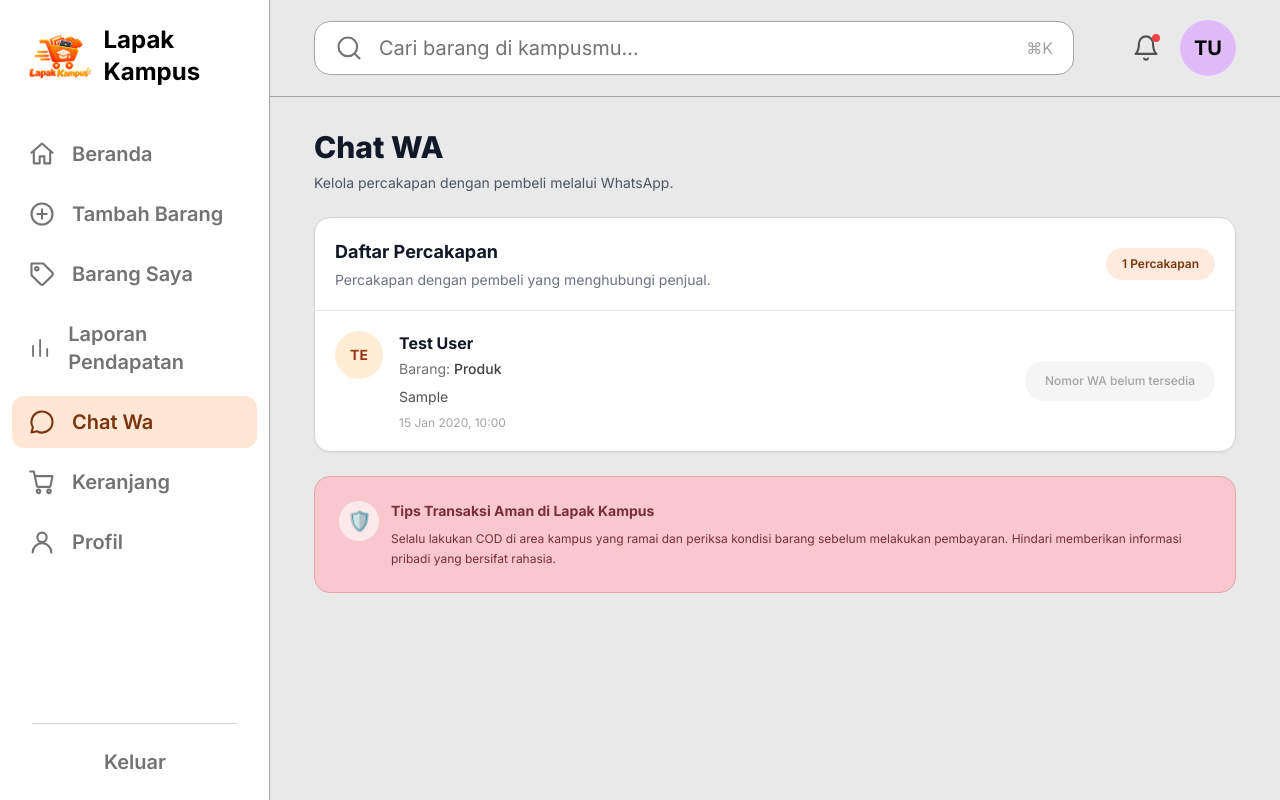
After one commit to icaal23/Lapak_Mahasiswa.Kelompok1, a Laravel app: page /chat in a window 1280 px wide. The commit adds this page. Run offline with Laravel 12, Linux system fonts and the light colour scheme; a user stored in the database is signed in; data comes from the database, SQL or seed files in the repository; tables that the repository leaves empty hold one stand-in row (values such as "Sample post"); style sheets or scripts are compiled from the project's sources.

Commit message:
Menambahkan fitur Chat WhatsApp

```diff
--- /dev/null
+++ b/app/Http/Controllers/ChatWaController.php
@@ -0,0 +1,50 @@
+<?php
+
+namespace App\Http\Controllers;
+
+use App\Models\ChatWa;
+use App\Models\Barang;
+use Illuminate\Http\Request;
+use Illuminate\Support\Facades\Auth;
+
+class ChatWaController extends Controller
+{
+    // Menampilkan halaman Chat WA (Kosong jika belum ada yang chat)
+  public function index()
+{
+    $chats = ChatWa::with(['pembeli', 'barang'])
+        ->where('penjual_id', Auth::id())
+        ->latest()
+        ->get();
+
+    // TAMBAHKAN BARIS INI UNTUK MENGECEK APAKAH DATA ADA
+    // dd($chats, Auth::id());
+
+    return view('chat.index', compact('chats'));
+}
+
+    // Dipanggil saat pembeli klik tombol "Chat Penjual" di halaman barang
+    public function mulaiChat(Request $request, $barang_id)
+    {
+        $barang = Barang::with('user')->findOrFail($barang_id);
+        $pesan = $request->input('pesan', 'Halo, apakah barang "' . $barang->nama_barang . '" masih ada kak?');
+
+        // Simpan atau perbarui riwayat chat agar muncul di menu Chat Wa penjual
+        ChatWa::updateOrCreate(
+            [
+                'penjual_id' => $barang->user_id,
+                'pembeli_id' => Auth::id(),
+                'barang_id'  => $barang->id,
+            ],
+            [
+                'pesan' => $pesan,
+            ]
+        );
+
+        // Format nomor HP penjual ke format internasional (62...)
+        $no_wa = preg_replace('/^0/', '62', $barang->user->no_hp ?? '628123456789');
+        $url_wa = "https://wa.me/{$no_wa}?text=" . urlencode($pesan);
+
+        return redirect()->away($url_wa);
+    }
+}
--- /dev/null
+++ b/app/Models/ChatWa.php
@@ -0,0 +1,28 @@
+<?php
+
+namespace App\Models;
+
+use Illuminate\Database\Eloquent\Factories\HasFactory;
+use Illuminate\Database\Eloquent\Model;
+
+class ChatWa extends Model
+{
+    use HasFactory;
+
+    protected $fillable = ['penjual_id', 'pembeli_id', 'barang_id', 'pesan'];
+
+    public function pembeli()
+    {
+        return $this->belongsTo(User::class, 'pembeli_id');
+    }
+
+    public function penjual()
+    {
+        return $this->belongsTo(User::class, 'penjual_id');
+    }
+
+    public function barang()
+    {
+        return $this->belongsTo(Barang::class, 'barang_id');
+    }
+}
--- a/config/database.php
+++ b/config/database.php
@@ -58,7 +58,7 @@ return [
             'strict' => true,
             'engine' => null,
             'options' => extension_loaded('pdo_mysql') ? array_filter([
-                PDO::MYSQL_ATTR_SSL_CA => env('MYSQL_ATTR_SSL_CA'),
+                \Pdo\Mysql::ATTR_SSL_CA => env('MYSQL_ATTR_SSL_CA'),
             ]) : [],
         ],
 
@@ -78,7 +78,7 @@ return [
             'strict' => true,
             'engine' => null,
             'options' => extension_loaded('pdo_mysql') ? array_filter([
-                PDO::MYSQL_ATTR_SSL_CA => env('MYSQL_ATTR_SSL_CA'),
+                \Pdo\Mysql::ATTR_SSL_CA => env('MYSQL_ATTR_SSL_CA'),
             ]) : [],
         ],
 
--- /dev/null
+++ b/resources/views/chat/index.blade.php
@@ -0,0 +1,175 @@
+
+@extends('layouts.mahasiswa')
+
+@section('title', 'Chat WA - Lapak Kampus')
+
+@section('content')
+
+    {{-- JUDUL HALAMAN --}}
+    <div class="mb-6">
+        <h1 class="text-3xl font-extrabold text-gray-900">
+            Chat WA
+        </h1>
+
+        <p class="mt-2 text-sm text-gray-600">
+            Kelola percakapan dengan pembeli melalui WhatsApp.
+        </p>
+    </div>
+
+    {{-- NOTIFIKASI ERROR --}}
+    @if(session('error'))
+        <div class="mb-5 rounded-xl border border-red-200 bg-red-100 p-4 text-sm text-red-700">
+            {{ session('error') }}
+        </div>
+    @endif
+
+    {{-- DAFTAR CHAT --}}
+    <div class="overflow-hidden rounded-2xl border border-neutral-300 bg-white shadow-sm">
+
+        {{-- HEADER DAFTAR CHAT --}}
+        <div class="flex flex-col gap-2 border-b border-neutral-200 p-5 sm:flex-row sm:items-center sm:justify-between">
+            <div>
+                <h2 class="text-lg font-bold text-gray-900">
+                    Daftar Percakapan
+                </h2>
+
+                <p class="mt-1 text-sm text-gray-500">
+                    Percakapan dengan pembeli yang menghubungi penjual.
+                </p>
+            </div>
+
+            <span class="w-fit rounded-full bg-brand/20 px-4 py-2 text-xs font-semibold text-amber-900">
+                {{ $chats->count() }} Percakapan
+            </span>
+        </div>
+
+        @forelse($chats as $chat)
+
+            {{-- ITEM CHAT --}}
+            <div class="flex flex-col gap-4 border-b border-neutral-200 p-5 transition hover:bg-neutral-50 last:border-b-0 sm:flex-row sm:items-center sm:justify-between">
+
+                {{-- INFORMASI PEMBELI --}}
+                <div class="flex min-w-0 items-start gap-4">
+
+                    {{-- FOTO / INISIAL PEMBELI --}}
+                    <div class="flex size-12 shrink-0 items-center justify-center rounded-full bg-orange-100 text-sm font-bold text-orange-800">
+                        {{ strtoupper(substr($chat->pembeli->name ?? 'U', 0, 2)) }}
+                    </div>
+
+                    {{-- DETAIL CHAT --}}
+                    <div class="min-w-0 flex-1">
+
+                        <h3 class="break-words font-bold text-gray-900">
+                            {{ $chat->pembeli->name ?? 'Pengguna' }}
+                        </h3>
+
+                        <p class="mt-1 break-words text-sm text-neutral-500">
+                            Barang:
+                            <span class="font-medium text-neutral-700">
+                                {{ $chat->barang->nama_barang ?? 'Produk' }}
+                            </span>
+                        </p>
+
+                        <p class="mt-2 break-words text-sm text-neutral-600">
+                            {{ $chat->pesan ?? 'Belum ada pesan.' }}
+                        </p>
+
+                        @if($chat->created_at)
+                            <p class="mt-2 text-xs text-neutral-400">
+                                {{ $chat->created_at->format('d M Y, H:i') }}
+                            </p>
+                        @endif
+
+                    </div>
+                </div>
+
+                {{-- TOMBOL WHATSAPP --}}
+                @php
+                    $nomor = preg_replace(
+                        '/\D/',
+                        '',
+                        $chat->pembeli->no_hp ?? ''
+                    );
+
+                    if (str_starts_with($nomor, '0')) {
+                        $nomor = '62' . substr($nomor, 1);
+                    }
+                @endphp
+
+                <div class="shrink-0">
+
+                    @if($nomor)
+
+                        <a
+                            href="https://wa.me/{{ $nomor }}"
+                            target="_blank"
+                            rel="noopener noreferrer"
+                            class="flex w-full items-center justify-center gap-2 rounded-full bg-green-500 px-6 py-3 text-sm font-semibold text-white transition hover:bg-green-600 sm:w-auto"
+                        >
+                            <span class="text-base">☏</span>
+                            Chat WhatsApp
+                        </a>
+
+                    @else
+
+                        <span class="block rounded-full bg-neutral-100 px-5 py-3 text-center text-xs font-medium text-neutral-400">
+                            Nomor WA belum tersedia
+                        </span>
+
+                    @endif
+
+                </div>
+
+            </div>
+
+        @empty
+
+            {{-- JIKA BELUM ADA CHAT --}}
+            <div class="px-6 py-16 text-center">
+
+                <div class="mx-auto mb-5 flex size-20 items-center justify-center rounded-full bg-green-50">
+                    <span class="text-4xl">💬</span>
+                </div>
+
+                <h3 class="text-lg font-bold text-gray-800">
+                    Belum Ada Percakapan
+                </h3>
+
+                <p class="mx-auto mt-2 max-w-md text-sm leading-relaxed text-gray-500">
+                    Percakapan dari pembeli akan muncul di sini
+                    ketika mereka menghubungi penjual melalui
+                    tombol Chat Penjual.
+                </p>
+
+            </div>
+
+        @endforelse
+
+    </div>
+
+    {{-- BANNER TIPS TRANSAKSI --}}
+    <div class="mt-6 rounded-2xl border border-[#E5A3AC] bg-[#F8C8CE] p-5 text-[#7A2E38] md:p-6">
+
+        <div class="flex items-start gap-3">
+
+            <div class="flex size-10 shrink-0 items-center justify-center rounded-full bg-white/60">
+                <span class="text-xl">🛡️</span>
+            </div>
+
+            <div>
+                <p class="text-sm font-bold">
+                    Tips Transaksi Aman di Lapak Kampus
+                </p>
+
+                <p class="mt-2 text-xs leading-relaxed">
+                    Selalu lakukan COD di area kampus yang ramai
+                    dan periksa kondisi barang sebelum melakukan pembayaran.
+                    Hindari memberikan informasi pribadi yang bersifat rahasia.
+                </p>
+            </div>
+
+        </div>
+
+    </div>
+
+@endsection
--- a/resources/views/layouts/mahasiswa.blade.php
+++ b/resources/views/layouts/mahasiswa.blade.php
@@ -15,7 +15,7 @@
         ['Tambah Barang', 'tambah', route('barang.create'), request()->routeIs('barang.create')],
         ['Barang Saya', 'tag', route('barang.index'), request()->routeIs('barang.index', 'barang.edit')],
         ['Laporan Pendapatan', 'chart',     '#',                    false],
-        ['Chat Wa',            'chat',      '#',                    false],
+        ['Chat Wa', 'chat', route('chat.index'), request()->routeIs('chat.index')],
         ['Keranjang',          'keranjang', '#',                    false],
         ['Profil',             'user',      route('profile.edit'),  request()->routeIs('profile.*')],
     ];
--- a/routes/web.php
+++ b/routes/web.php
@@ -1,29 +1,92 @@
+
 <?php
+
+use Illuminate\Support\Facades\Route;
 
 use App\Http\Controllers\BerandaController;
 use App\Http\Controllers\ProfileController;
-use Illuminate\Support\Facades\Route;
 use App\Http\Controllers\DashboardController;
 use App\Http\Controllers\BarangController;
+use App\Http\Controllers\ChatWaController;
 
-Route::get('/', [BerandaController::class, 'index'])->name('beranda');
+
+// ==========================================
+// HALAMAN UTAMA (PUBLIK)
+// ==========================================
+
+Route::get('/', [BerandaController::class, 'index'])
+    ->name('beranda');
+
+
+// ==========================================
+// HALAMAN DASHBOARD
+// ==========================================
 
 Route::get('/dashboard', [DashboardController::class, 'index'])
-    ->middleware('auth')
+    ->middleware(['auth'])
     ->name('dashboard');
 
+
+// ==========================================
+// ROUTE YANG MEMERLUKAN LOGIN
+// ==========================================
+
 Route::middleware('auth')->group(function () {
-    Route::get('/barang/tambah', [BarangController::class, 'create'])->name('barang.create');
-    Route::post('/barang', [BarangController::class, 'store'])->name('barang.store');
 
-    Route::get('/barang', [BarangController::class, 'index'])->name('barang.index');
-    Route::get('/barang/{barang}/edit', [BarangController::class, 'edit'])->name('barang.edit');
-    Route::put('/barang/{barang}', [BarangController::class, 'update'])->name('barang.update');
-    Route::delete('/barang/{barang}', [BarangController::class, 'destroy'])->name('barang.destroy');
+    // --------------------------------------
+    // MANAJEMEN BARANG
+    // --------------------------------------
 
-    Route::get('/profile', [ProfileController::class, 'edit'])->name('profile.edit');
-    Route::patch('/profile', [ProfileController::class, 'update'])->name('profile.update');
-    Route::delete('/profile', [ProfileController::class, 'destroy'])->name('profile.destroy');
+    Route::get('/barang/tambah', [BarangController::class, 'create'])
+        ->name('barang.create');
+
+    Route::post('/barang', [BarangController::class, 'store'])
+        ->name('barang.store');
+
+    Route::get('/barang', [BarangController::class, 'index'])
+        ->name('barang.index');
+
+    Route::get('/barang/{barang}/edit', [BarangController::class, 'edit'])
+        ->name('barang.edit');
+
+    Route::put('/barang/{barang}', [BarangController::class, 'update'])
+        ->name('barang.update');
+
+    Route::delete('/barang/{barang}', [BarangController::class, 'destroy'])
+        ->name('barang.destroy');
+
+
+    // --------------------------------------
+    // MANAJEMEN PROFIL
+    // --------------------------------------
+
+    Route::get('/profile', [ProfileController::class, 'edit'])
+        ->name('profile.edit');
+
+    Route::patch('/profile', [ProfileController::class, 'update'])
+        ->name('profile.update');
+
+    Route::delete('/profile', [ProfileController::class, 'destroy'])
+        ->name('profile.destroy');
+
+
+    // --------------------------------------
+    // FITUR CHAT WHATSAPP
+    // --------------------------------------
+
+    // Menampilkan daftar percakapan
+    Route::get('/chat', [ChatWaController::class, 'index'])
+        ->name('chat.index');
+
+    // Memulai percakapan dengan penjual
+    Route::get('/chat/mulai/{barang_id}', [ChatWaController::class, 'mulaiChat'])
+        ->name('chat.mulai');
+
 });
 
+
+// ==========================================
+// ROUTE AUTENTIKASI LARAVEL
+// ==========================================
+
 require __DIR__.'/auth.php';
```
Also changed, not shown: database/migrations/2026_11_18_153647_create_chat_was_table.php (added), database/migrations/2026_11_18_160501_add_chat_columns_to_chat_was_table.php (added).
